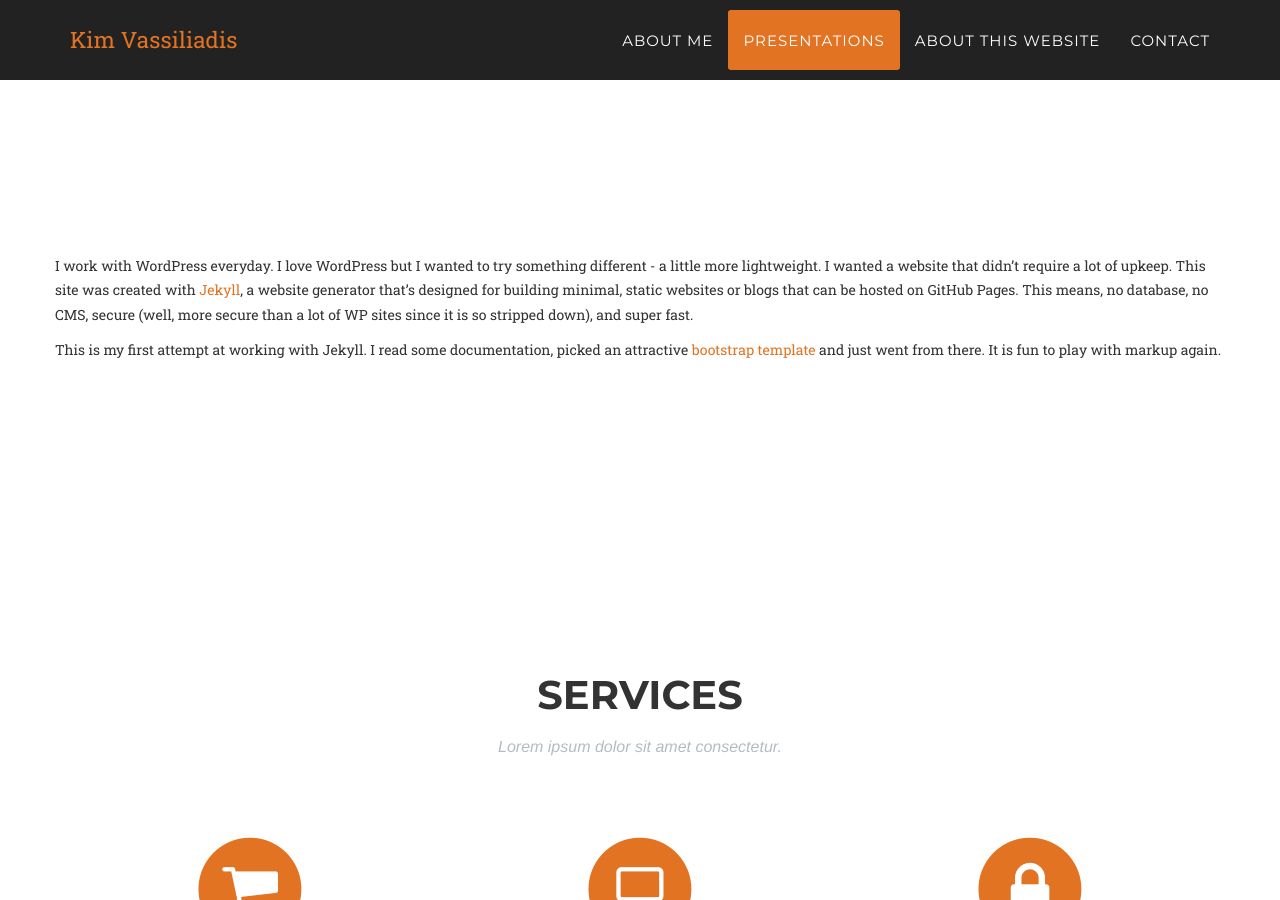
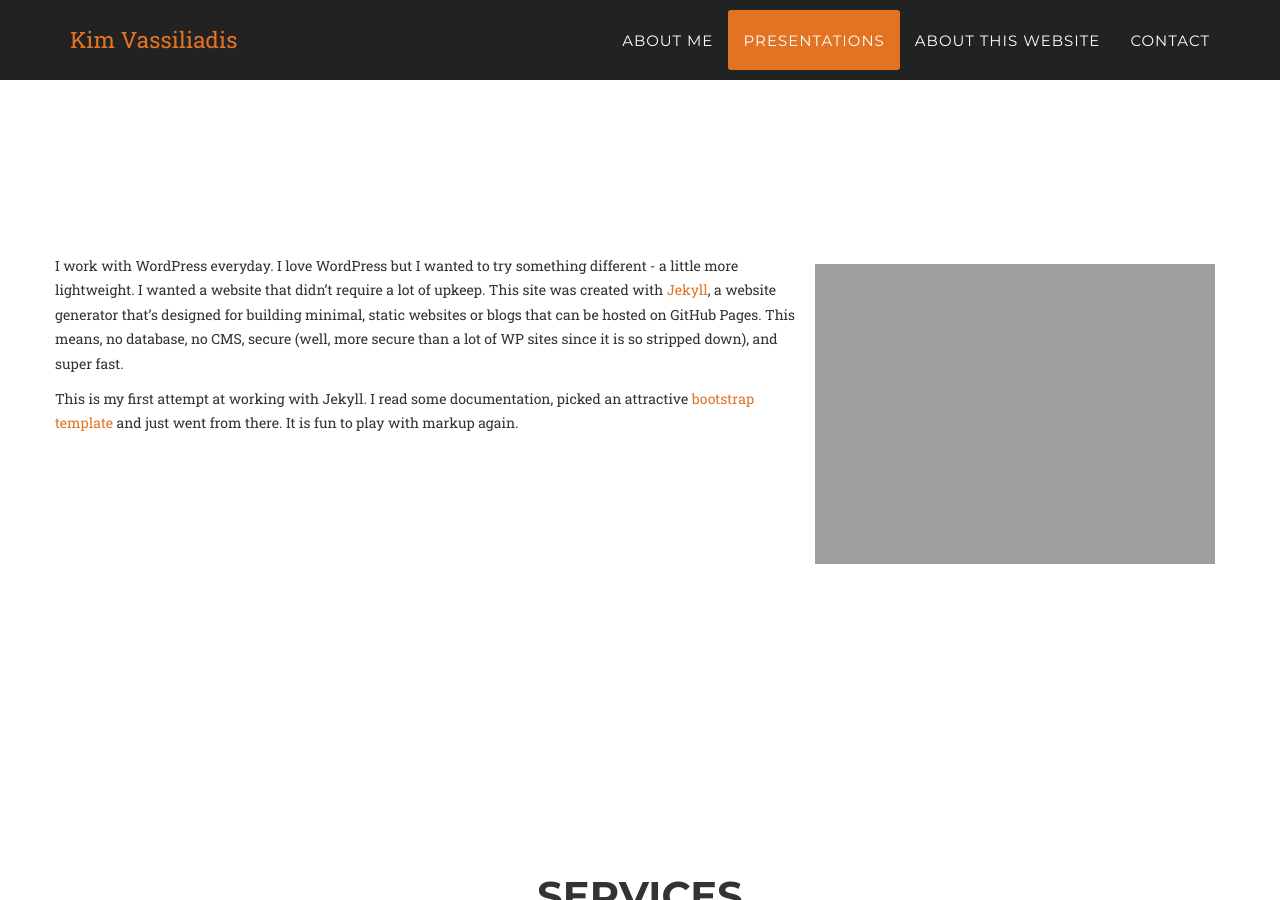
Before and after one commit to kimbrarian/jekyll, a Jekyll site: the page built from index.html, in a window 1280 px wide and 900 px high, scrolled down 2953 px. Built offline with Jekyll 4.4.1, drawn with Linux system fonts in a browser that asks for light colours; some web fonts are replaced.

Commit message:
Update website.html

```diff
--- a/_includes/website.html
+++ b/_includes/website.html
@@ -2,7 +2,7 @@
     <section id="website">
         <div class="container">
             <div class="row">
-                <p>I work with WordPress everyday. I love WordPress but I wanted to try something different - a little more lightweight.
+                <p><img src="img/ekyll_(software)_Logo.png" align="right" style="padding:10px;" />I work with WordPress everyday. I love WordPress but I wanted to try something different - a little more lightweight.
                     I wanted a website that didn’t require a lot of upkeep. This site was created with <a href="https://jekyllrb.com/">Jekyll</a>, a
                     website generator that’s designed for building minimal, static websites or blogs  that can be hosted on GitHub Pages.
                     This means, no database, no CMS, secure (well, more secure than a lot of WP sites since it is so stripped down), and
```
